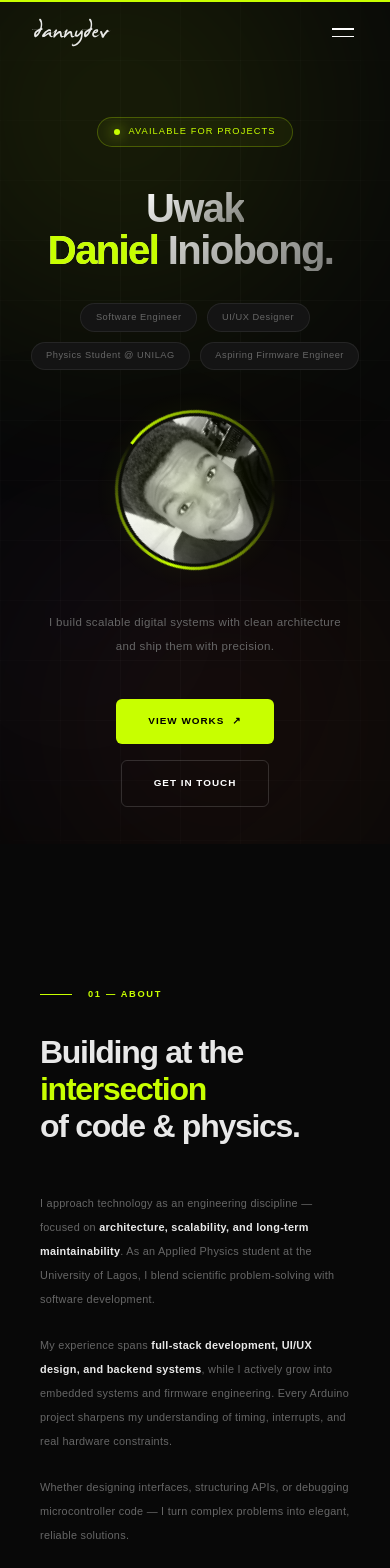
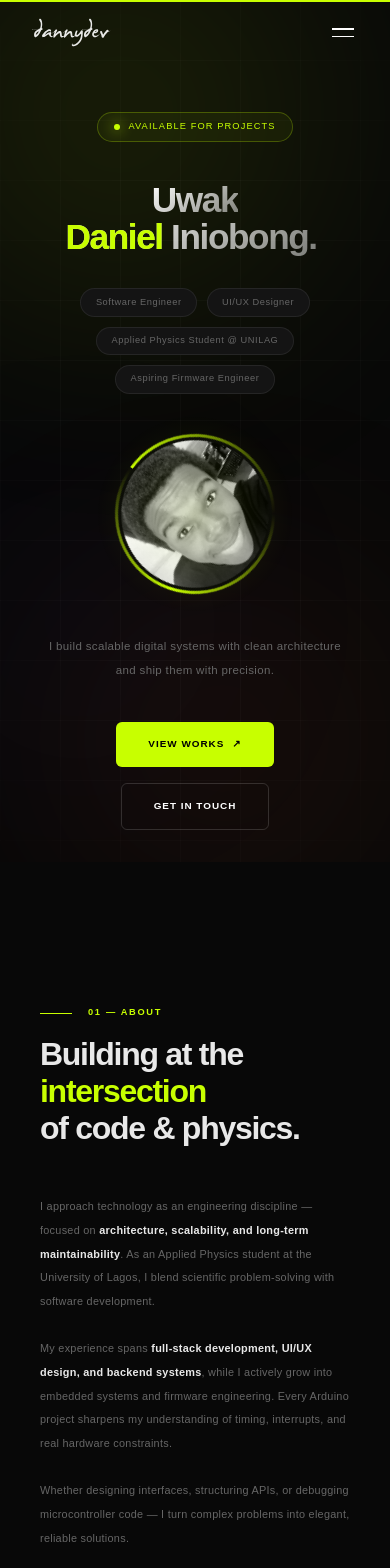
Before and after one commit to uidaniel/danieluwak, a React (Vite) app: page / in a window 390 px wide. Shown: the top 1568 px of the page. Built offline with nearby package versions, Linux system fonts and the light colour scheme; a web font is replaced by a local one.

Commit message:
fix: update margin values for improved layout and adjust role description for clarity

```diff
--- a/src/App.css
+++ b/src/App.css
@@ -204,7 +204,7 @@ body {
   letter-spacing: 0.18em;
   text-transform: uppercase;
   color: var(--accent);
-  margin-bottom: 2rem;
+  margin-bottom: 1rem;
 }
 .label-line {
   display: block;
@@ -217,7 +217,7 @@ body {
   font-weight: 700;
   letter-spacing: -0.035em;
   line-height: 1.1;
-  margin-bottom: 4rem;
+  margin-bottom: 2rem;
   color: var(--off);
 }
 
@@ -690,7 +690,7 @@ body {
 .proj-tabs {
   display: flex;
   gap: 0.5rem;
-  margin-bottom: 2.5rem;
+  margin-bottom: 1rem;
   flex-wrap: wrap;
 }
 .proj-tab {
@@ -1624,7 +1624,7 @@ body {
     display: none;
   }
   .hero-title {
-    font-size: 2.5rem;
+    font-size: 2.2rem;
   }
   .hero-cta {
     flex-direction: column;
--- a/src/App.jsx
+++ b/src/App.jsx
@@ -899,7 +899,7 @@ export default function App() {
             {[
               "Software Engineer",
               "UI/UX Designer",
-              "Physics Student @ UNILAG",
+              "Applied Physics Student @ UNILAG",
               "Aspiring Firmware Engineer",
             ].map((r, i) => (
               <span key={i} className="role-chip">
```
